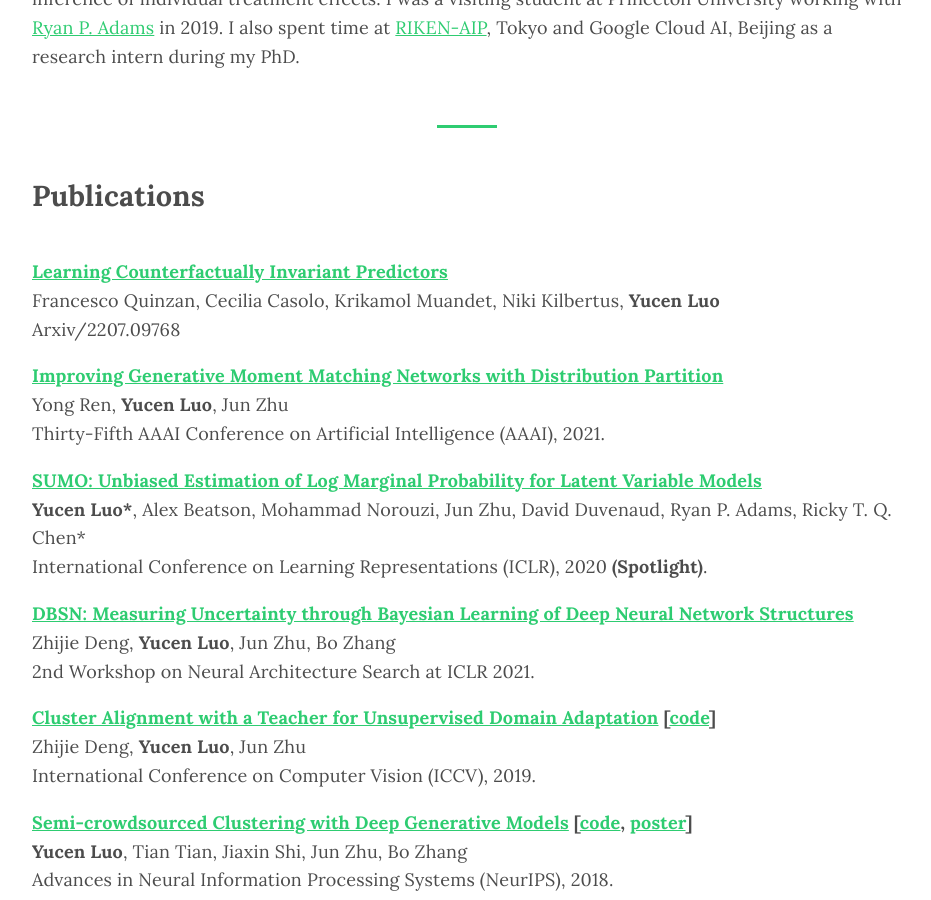
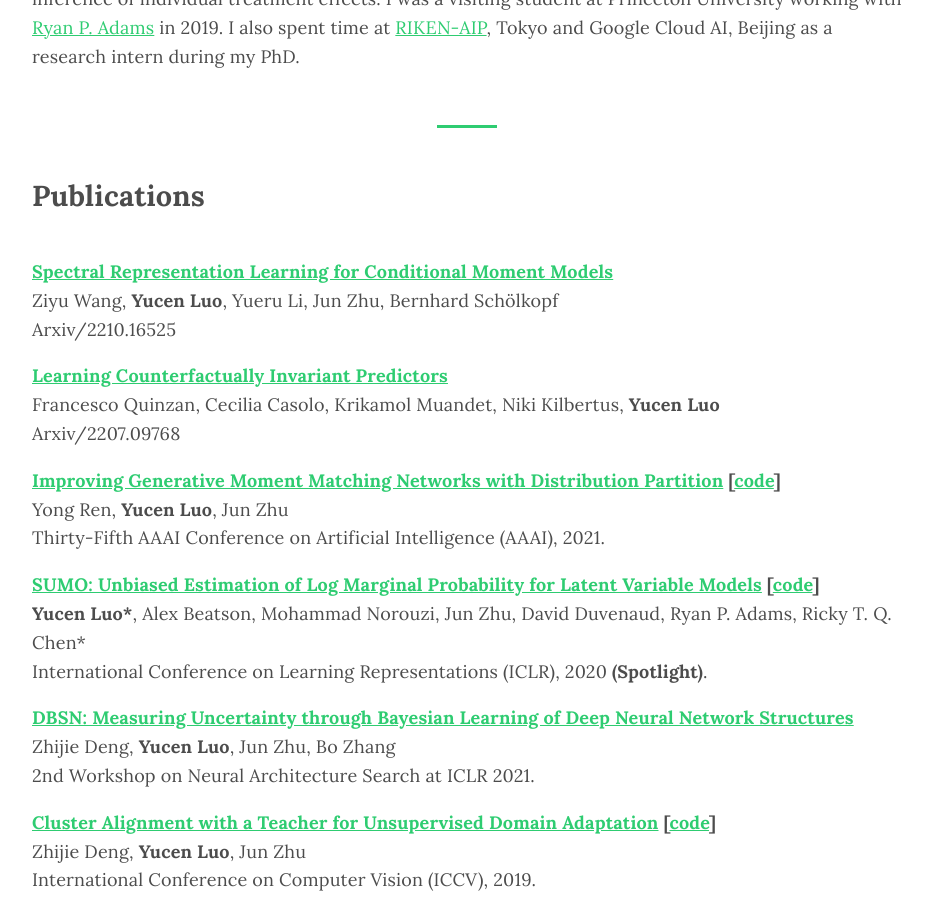
Before and after one commit to xinmei9322/xinmei9322.github.io, a Jekyll site: the page built from index.md, in a window 1280 px wide and 900 px high, scrolled down 629 px. Shown: the whole window, without its empty margins (173-1104 px from the left). Built offline with Jekyll 4.4.1, drawn with Linux system fonts in a browser that asks for light colours; some web fonts are replaced.

Commit message:
Update index.md

```diff
--- a/index.md
+++ b/index.md
@@ -26,6 +26,15 @@
 	<tbody>
 		<tr>
 		<td>
+	            <strong> <a href="https://arxiv.org/pdf/2210.16525.pdf">Spectral Representation Learning for Conditional Moment Models</a></strong>
+	        <br>
+		Ziyu Wang, <strong>Yucen Luo</strong>, Yueru Li, Jun Zhu, Bernhard Schölkopf
+	        <br>
+		<i> Arxiv/2210.16525</i>
+	        </td>
+	    </tr>
+		<tr>
+		<td>
 	            <strong> <a href="https://arxiv.org/pdf/2207.09768.pdf">Learning Counterfactually Invariant Predictors</a></strong>
 	        <br>
 	        Francesco Quinzan, Cecilia Casolo, Krikamol Muandet, Niki Kilbertus, <strong>Yucen Luo</strong>
@@ -35,7 +44,7 @@
 	    </tr>
 		<tr>
 		<td>
-	            <strong> <a href="https://ojs.aaai.org/index.php/AAAI/article/view/17133">Improving Generative Moment Matching Networks with Distribution Partition</a></strong>
+	            <strong> <a href="https://ojs.aaai.org/index.php/AAAI/article/view/17133">Improving Generative Moment Matching Networks with Distribution Partition</a> [<a href="https://github.com/McGrady00H/AAA21-Improving-MMD-with-Distribution-Partition">code</a>]</strong>
 	        <br>
 	        Yong Ren, <strong>Yucen Luo</strong>, Jun Zhu
 	        <br>
@@ -44,7 +53,7 @@
 	    </tr>
 		<tr>
 	        <td>
-	            <strong> <a href="https://openreview.net/forum?id=SylkYeHtwr">SUMO: Unbiased Estimation of Log Marginal Probability for Latent Variable Models</a></strong>
+	            <strong> <a href="https://openreview.net/forum?id=SylkYeHtwr">SUMO: Unbiased Estimation of Log Marginal Probability for Latent Variable Models</a> [<a href="https://colab.research.google.com/drive/1iUjFt_RW3OUOdRXZjbYgJBsbd2dbCCgF">code</a>]</strong>
 	        <br>
 	        <strong>Yucen Luo*</strong>, Alex Beatson, Mohammad Norouzi, Jun Zhu, David Duvenaud, Ryan P. Adams, Ricky T. Q. Chen*
 	        <br>
```
